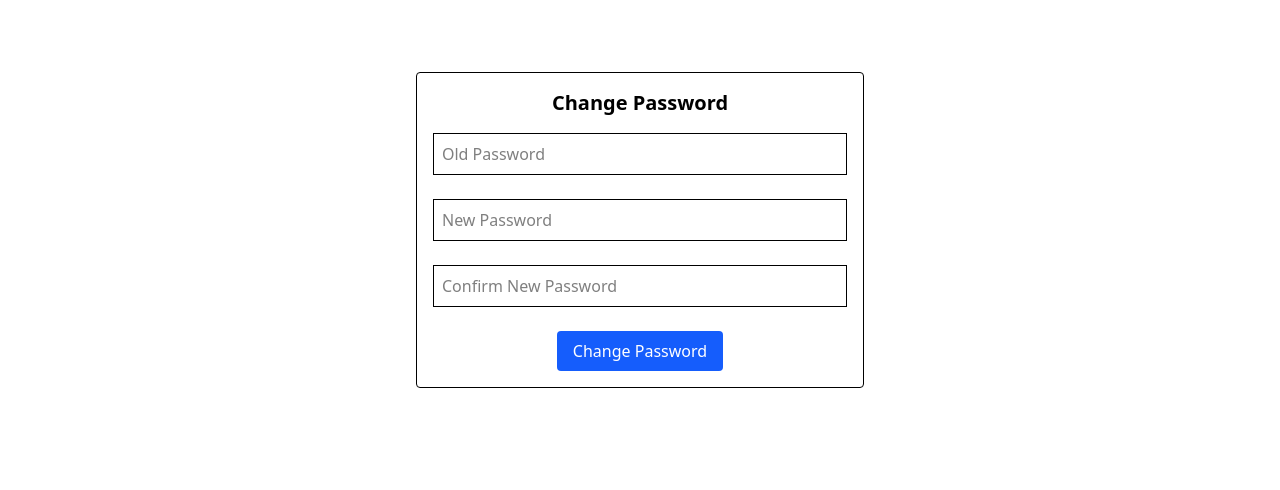
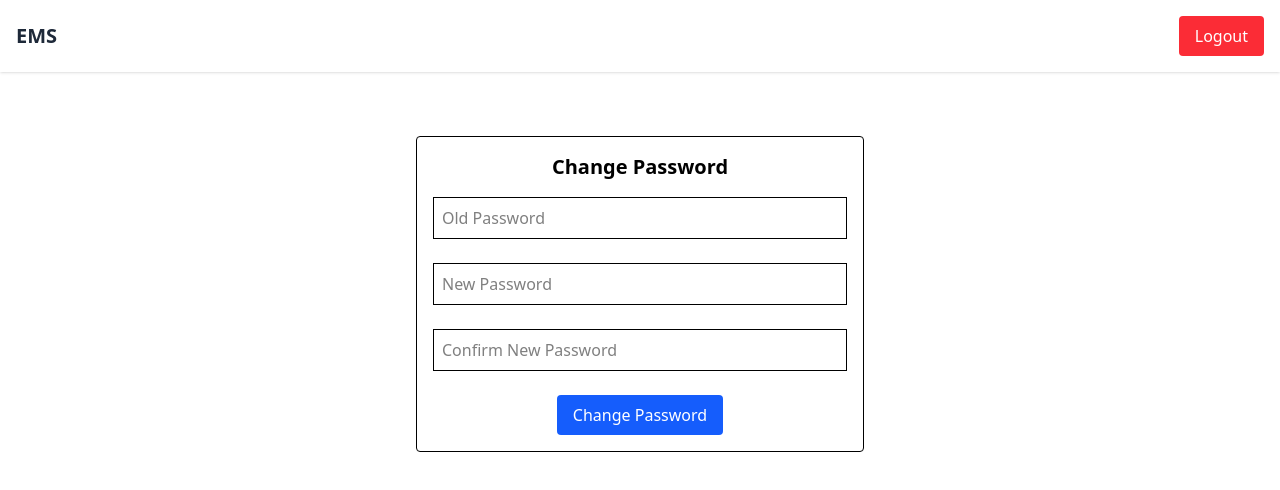
Before and after one commit to Abhinav7558/employee-management-system, a React (Vite) app in the folder ems_frontend/: page /change-password in a window 1280 px wide. Shown: the top 490 px of the page. Built offline with nearby package versions, Linux system fonts and the light colour scheme.

Commit message:
feat: Add reusable Navbar component with EMS title and logout button

```diff
--- a/ems_frontend/src/App.css
+++ b/ems_frontend/src/App.css
@@ -1,9 +1,8 @@
 @import "tailwindcss";
 
 #root {
-  max-width: 1280px;
   margin: 0 auto;
-  padding: 2rem;
+  padding: 0;
   text-align: center;
 }
 
--- a/ems_frontend/src/App.tsx
+++ b/ems_frontend/src/App.tsx
@@ -5,17 +5,21 @@ import RegisterPage from "./pages/RegisterPage";
 import ChangePasswordPage from "./pages/ChangePasswordPage";
 import FormBuilderPage from "./pages/FormBuilderPage";
 import DashboardPage from "./pages/DashboardPage";
+import ProtectedLayout from "./components/ProtectedLayout";
 
 function App() {
   return (
     <BrowserRouter>
       <Routes>
         <Route path="/" element={<HomePage />} />
+        <Route path="/login" element={<LoginPage />} />
         <Route path="/register" element={<RegisterPage />} />
-        <Route path="/login" element={<LoginPage />} />
-        <Route path="/dashboard" element={<DashboardPage />} />
-        <Route path="/change-password" element={<ChangePasswordPage />} />
-        <Route path="/form" element={<FormBuilderPage />} />
+
+        <Route element={<ProtectedLayout />}>
+          <Route path="/change-password" element={<ChangePasswordPage />} />
+          <Route path="/form" element={<FormBuilderPage />} />
+          <Route path="/dashboard" element={<DashboardPage />} />
+        </Route>
       </Routes>
     </BrowserRouter>
   );
--- /dev/null
+++ b/ems_frontend/src/components/Navbar.tsx
@@ -0,0 +1,25 @@
+import { useNavigate } from "react-router-dom";
+
+function Navbar() {
+  const navigate = useNavigate();
+
+  const handleLogout = () => {
+    localStorage.removeItem("access_token");
+    localStorage.removeItem("refresh_token");
+    navigate("/");
+  };
+
+  return (
+    <nav className="bg-white shadow p-4 flex justify-between items-center">
+      <h1 className="text-xl font-bold text-gray-800">EMS</h1>
+      <button
+        onClick={handleLogout}
+        className="bg-red-500 text-white px-4 py-2 rounded hover:bg-red-600"
+      >
+        Logout
+      </button>
+    </nav>
+  );
+}
+
+export default Navbar;
--- /dev/null
+++ b/ems_frontend/src/components/ProtectedLayout.tsx
@@ -0,0 +1,23 @@
+// ProtectedLayout.tsx
+import Navbar from "./NavBar";
+import { Outlet, useLocation } from "react-router-dom";
+
+function ProtectedLayout() {
+  const location = useLocation();
+  const hiddenRoutes = ["/", "/login", "/register"];
+
+  if (hiddenRoutes.includes(location.pathname)) {
+    return <Outlet />;
+  }
+
+  return (
+    <div className="min-h-screen flex flex-col">
+      <Navbar />
+      <main className="flex-grow px-4 py-6">
+        <Outlet />
+      </main>
+    </div>
+  );
+}
+
+export default ProtectedLayout;
```
